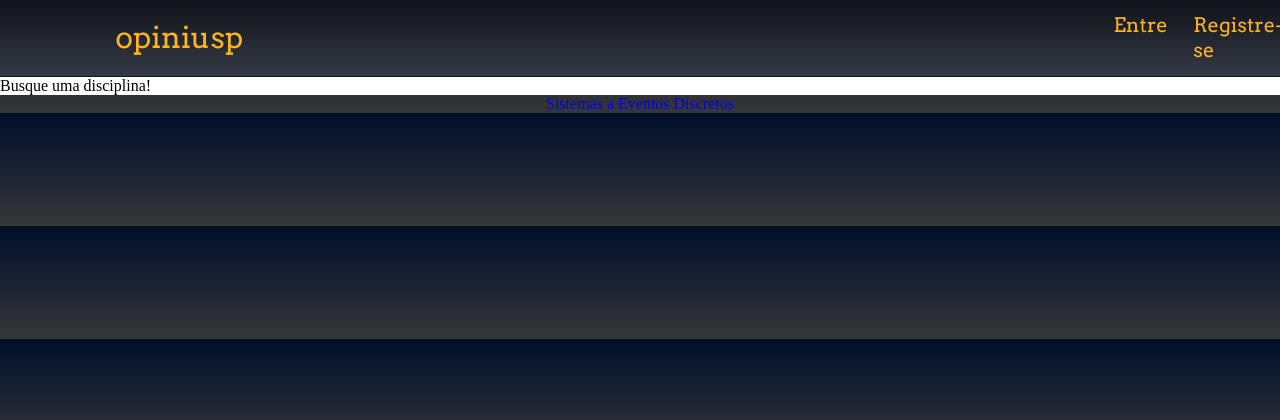
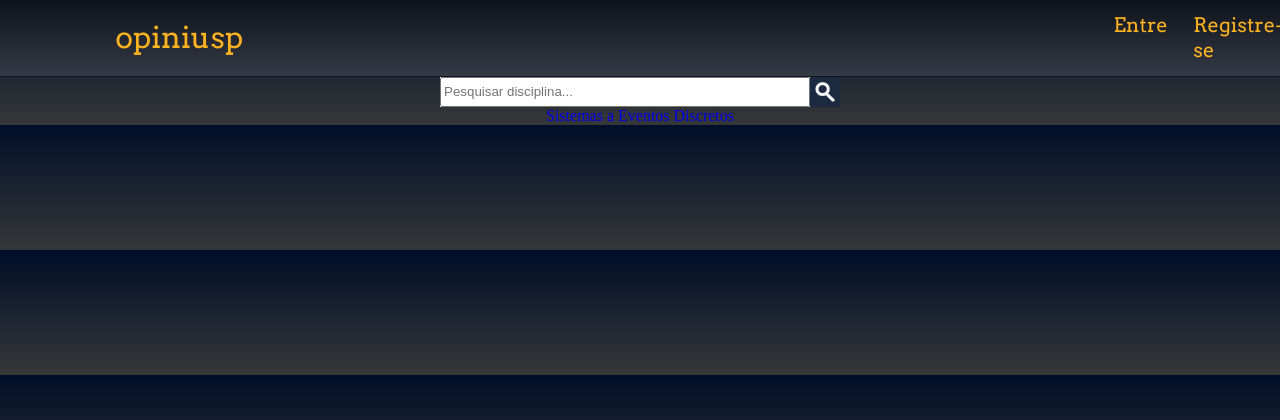
Before and after one commit to LuiFerreiraD/USPavalia, a Django app: page / in a window 1280 px wide. Shown: the top 420 px of the page. Run offline with Django 3.2, Linux system fonts and the light colour scheme; data comes from the database, SQL or seed files in the repository.

Commit message:
barra de busca

```diff
--- a/main/static/css/main.css
+++ b/main/static/css/main.css
@@ -307,9 +307,28 @@ button{
 
 
 .busca {
-  height: 25%;
-  width: 100%;
+  height: 30px;
+  width: 400px;
+  display: flex;
+  flex-direction: row;
   background-color: white;
+}
+
+#busca-disc {
+  flex-grow: 1;
+  flex-basis: 100% - 50px;
+}
+
+#busca-dis:focus {
+  border: solid 2px var(--oxfordblue);
+}
+
+.btn {
+  width: 20px;
+  height: 100% - 10px;
+  background-color: var(--oxfordblue);
+  padding: 5px 5px;
+  cursor: pointer;
 }
 
 h1 {
--- a/main/templates/main/index.html
+++ b/main/templates/main/index.html
@@ -1,11 +1,16 @@
 {% extends 'main/base.html'%}
+{% load static %}
 {% block content %}
 
 
-
-<div class=busca>
-    Busque uma disciplina!
-</div>
+<form class=busca>
+    <input type="search" id="busca-disc" list="sugestoes-pesquisa"
+    placeholder="Pesquisar disciplina...">
+    <img src="{% static 'main/images/lupa.png' %}" class="btn">
+    <datalist id="sugestoes-pesquisa">
+        <option value="Sistemas a eventos discretos"></option>
+    </datalist>
+</form>
 
 {%for disci in disciplinas%}
 <a class=disc href="{%url 'main:disciplina' disci.id %}">{{disci.nome}}</a>
```
Also changed, not shown: main/static/main/images/lupa.png (added).
